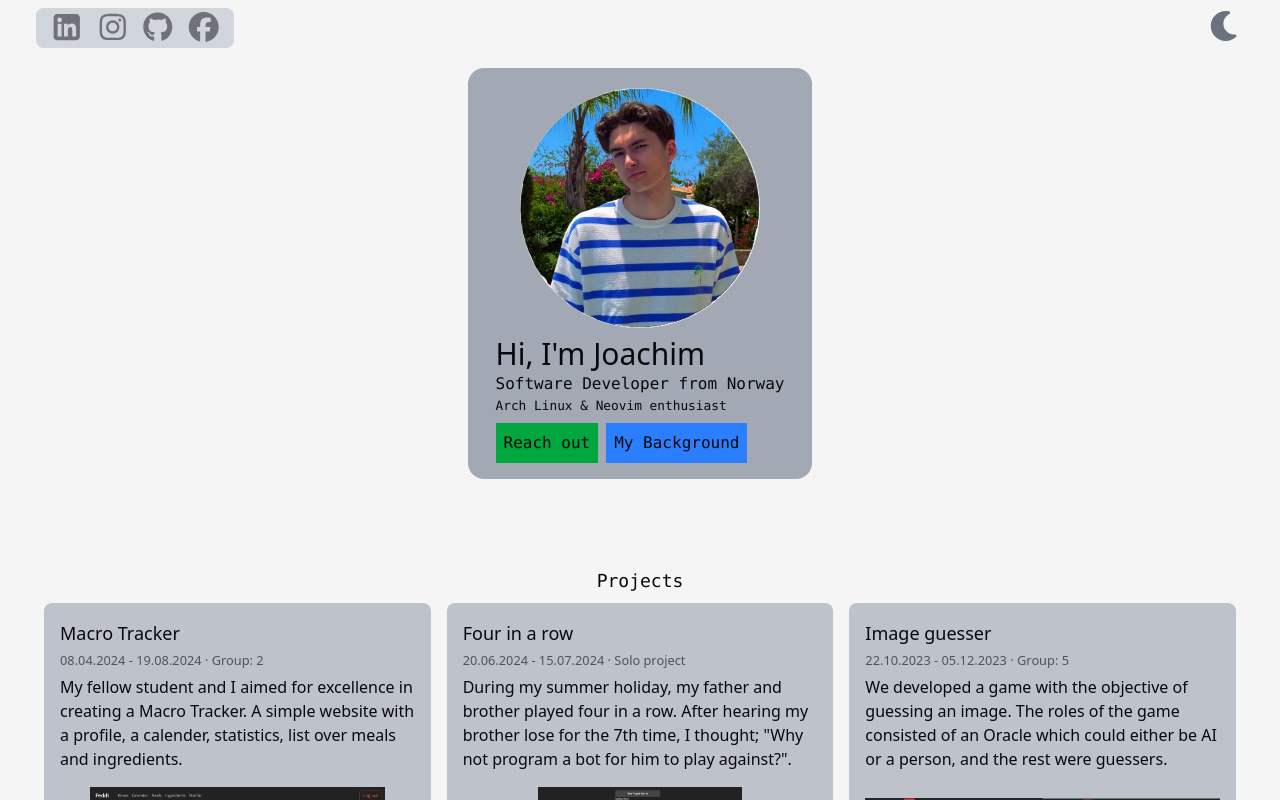
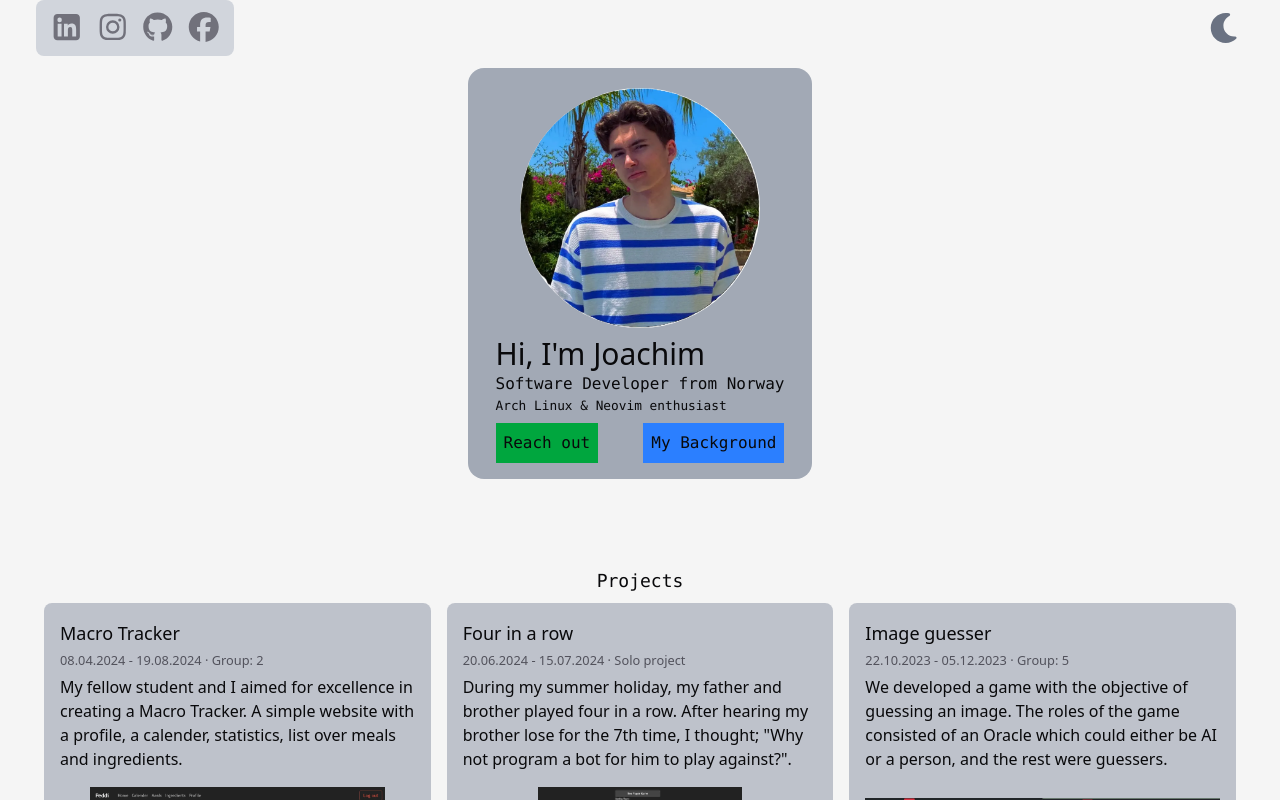
Before and after one commit to JoachimTislov/Portfolio, a Vue app: page / in a window 1280 px wide. Shown: the top 800 px of the page. Built offline with nearby package versions, Linux system fonts and the light colour scheme.

Commit message:
adjust navbar and myprofile button/link space between

```diff
--- a/src/App.vue
+++ b/src/App.vue
@@ -26,10 +26,12 @@ function toggleTheme() {
 <template>
   <div class="mb-10 flex justify-center">
     <div class="flex flex-col">
-      <div class="mt-2 flex h-10 justify-center gap-x-5 lg:justify-between">
+      <div
+        class="mt-2 flex h-10 items-center justify-center gap-x-5 lg:justify-between"
+      >
         <ArrowLink
           v-if="useRoute().name !== routes.home.name"
-          class="dark:bg-darkorange/80 rounded-sm bg-blue-400 px-3 font-mono"
+          class="dark:bg-darkorange/80 me-auto rounded-sm bg-blue-400 px-3 font-mono hover:w-20"
           :name="routes.home.displayName"
           to="/"
           :arrow-direction="iconDirection.LEFT"
--- a/src/components/Portfolio/MyProfile.vue
+++ b/src/components/Portfolio/MyProfile.vue
@@ -18,7 +18,7 @@ import ArrowLink from './ArrowLink.vue'
         <small class="font-mono">
           {{ personalData.os }} & {{ personalData.ide }} enthusiast</small
         >
-        <div class="mt-2 flex gap-x-2">
+        <div class="mt-2 flex justify-between gap-x-2">
           <ArrowLink
             name="Reach out"
             class="dark:bg-darkorange bg-green-600"
```
